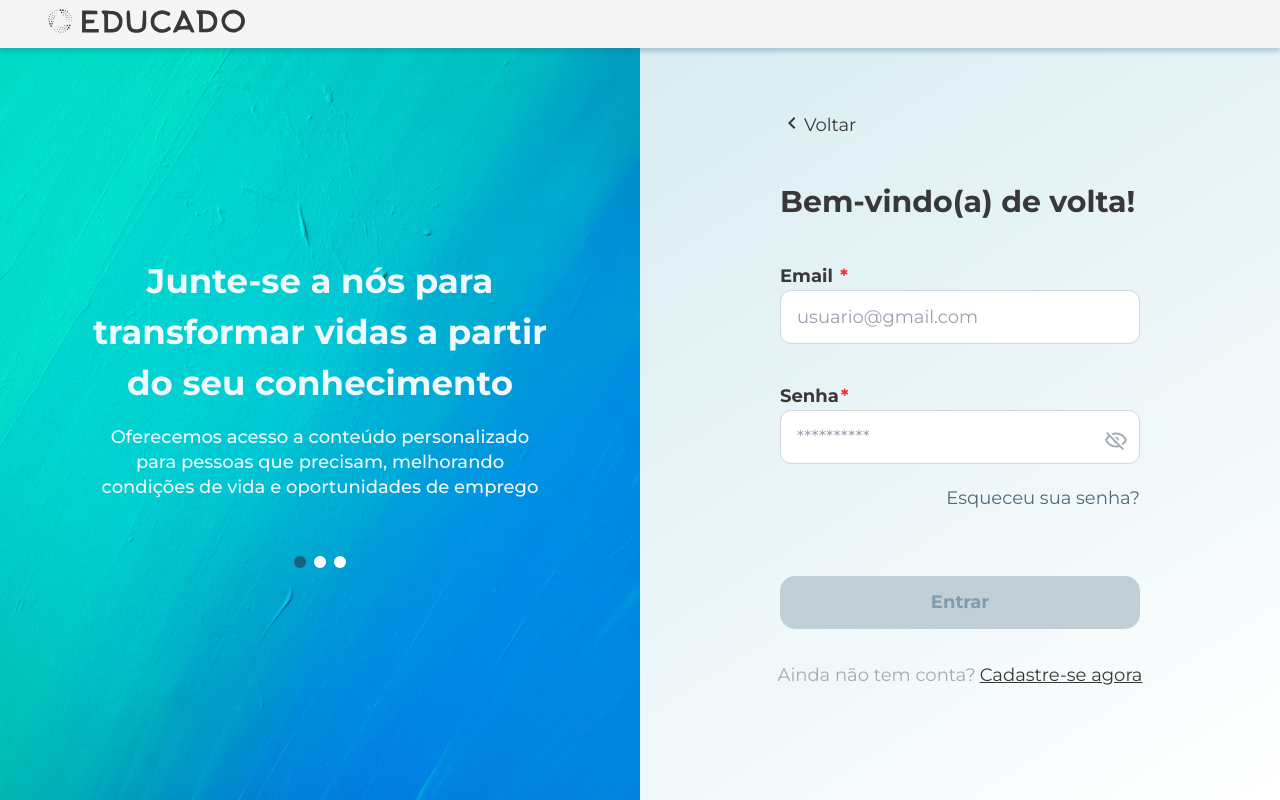
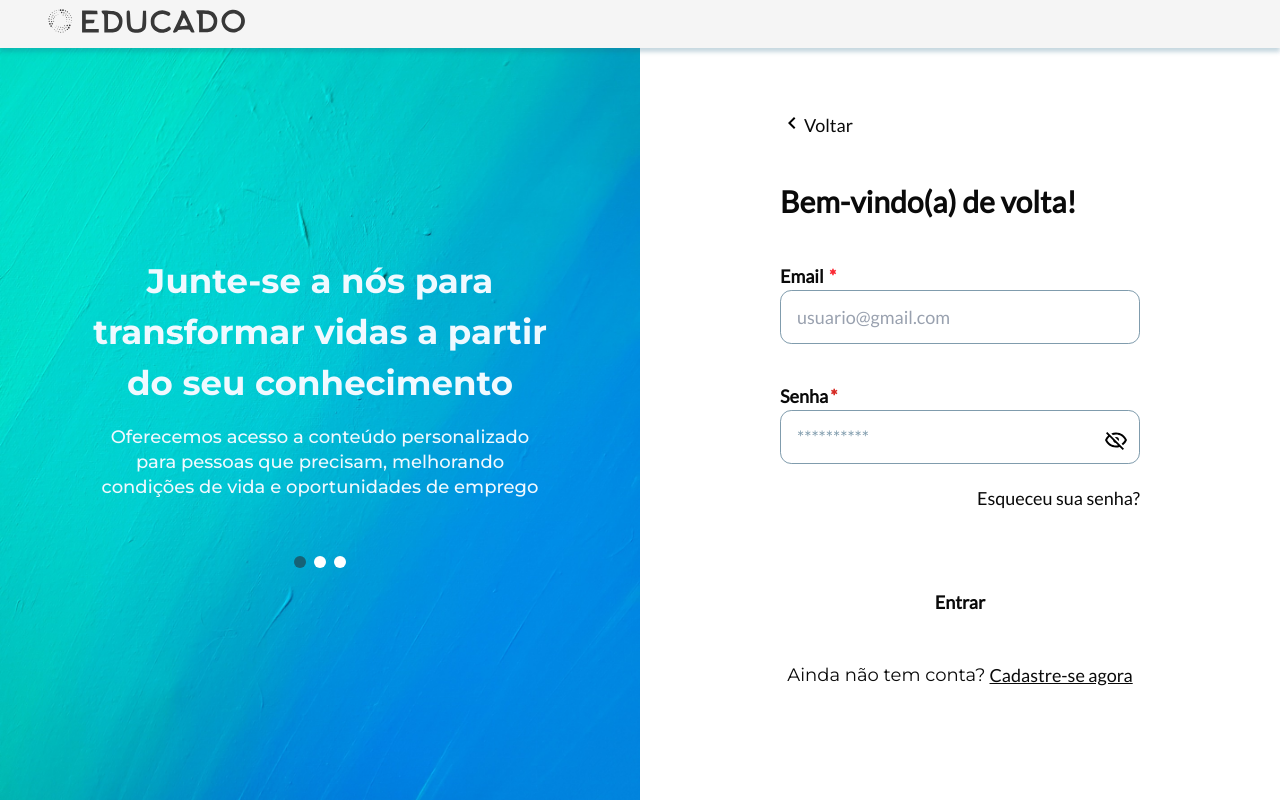
Before and after one commit to ErasmusEgalitarian/educado-backend, a React (Vite) app in the folder web/: page /login in a window 1280 px wide. Built offline with nearby package versions, Linux system fonts and the light colour scheme; no server answers.

Commit message:
Tailwind login update
Added tailwind colors and fonts to login but some of the colors are wrong  so that has to be fixed.

```diff
--- a/web/src/features/auth/components/Login.tsx
+++ b/web/src/features/auth/components/Login.tsx
@@ -156,7 +156,7 @@ const Login = () => {
 
   return (
 
-    <main className="flex bg-linear-to-br from-[#C9E5EC] 0% to-[#FFF] 100%">
+    <main className="flex bg-linear-to-br from-gradient-start 0% to-gradient-end 100%">
       {/* Mini navbar */}
       <MiniNavbar />
 
@@ -195,11 +195,11 @@ const Login = () => {
           <ToastContainer />
           <div className="relative py-8 px-25 w-full">
             <div className="">
-              <h1 className="mb-10 flex text-lg text-[#383838] font-normal font-['Montserrat'] underline px-10">
+              <h1 className="mb-10 flex text-lg text-primary-text-title font-normal font-montserrat underline px-10">
                 <Link to="/welcome">
-                  <Icon path={mdiChevronLeft} size={1} color="#383838" />
+                  <Icon path={mdiChevronLeft} size={1} color="primary-text-title" />
                 </Link>
-                <Link to="/welcome" className="text-lg text-[#383838] font-normal font-['Montserrat'] " >
+                <Link to="/welcome" className="text-lg text-primary-text-title font-normal font-montserrat " >
                   <button className="cursor-pointer">
                     {t("login.back-button")}
                   </button>
@@ -208,7 +208,7 @@ const Login = () => {
             </div>
 
             {/*Title*/}
-            <h1 className="text-[#383838] text-3xl font-bold font-['Montserrat'] leading-normal self-stretch mb-10 px-10">
+            <h1 className="text-primary-text-title text-3xl font-bold font-montserrat leading-normal self-stretch mb-10 px-10">
               {t("login.welcome-back")}{/*Welcome back to Educado!*/}
             </h1>
 
@@ -221,7 +221,7 @@ const Login = () => {
               <div>
                 <div className="relative px-10 pb-8">
                   <label
-                    className="after:content-['*'] after:ml-0.5 after:text-red-500 text-[#383838] text-[18px] text-sm font-bold font-['Montserrat'] mt-6"
+                    className="after:content-['*'] after:ml-0.5 after:text-red-500 text-primary-text-title text-[18px] text-sm font-bold font-montserrat mt-6"
                     htmlFor="email-field"
                   >
                     {t("login.email")} {/*Email*/}
@@ -230,7 +230,7 @@ const Login = () => {
                     onInput={areFieldsFilled}
                     type="email"
                     id="email-field"
-                    className={`flex w-full py-3 px-4  placeholder-gray-400 text-lg rounded-lg border focus:outline-hidden focus:ring-2 focus:border-transparent ${emailError ? 'bg-[#FFDECC] border-[#D62B25] focus:ring-[#D62B25]' : ' bg-white border-gray-300 focus:ring-sky-200'}`}
+                    className={`flex w-full py-3 px-4  placeholder-gray-400 text-lg rounded-lg border focus:outline-hidden focus:ring-2 focus:border-transparent ${emailError ? 'bg-error-surface-subtle border-error-surface-default focus:ring-error-surface-default' : ' bg-white border-greyscale-border-default focus:ring-sky-200'}`}
                     placeholder="usuario@gmail.com"
                     {...register("email", { required: true })}
                   />
@@ -242,7 +242,7 @@ const Login = () => {
               <div>
                 <div className="relative px-10">
                   <label
-                    className="after:content-['*'] after:ml-0.5 after:text-red-500 text-[#383838] text-[18px] text-sm font-bold font-['Montserrat'] mt-6"
+                    className="after:content-['*'] after:ml-0.5 after:text-error-surface-default text-primary-text-title text-[18px] text-sm font-bold font-montserrat mt-6"
                     htmlFor="password-field"
                   >
                     {t("login.password")}{/*Password*/}
@@ -251,7 +251,7 @@ const Login = () => {
                     onInput={areFieldsFilled}
                     type={passwordVisible ? "text" : "password"}
                     id="password-field"
-                    className={`flex w-full py-3 px-4  placeholder-gray-400 text-lg rounded-lg border focus:outline-hidden focus:ring-2 focus:border-transparent ${emailError ? 'bg-[#FFDECC] border-[#D62B25] focus:ring-[#D62B25]' : ' bg-white border-gray-300 focus:ring-sky-200'}`}
+                    className={`flex w-full py-3 px-4  placeholder-greyscale-border-default text-lg rounded-lg border focus:outline-hidden focus:ring-2 focus:border-transparent ${emailError ? 'bg-error-surface-subtle border-error-surface-default focus:ring-error-surface-default' : ' bg-white border-greyscale-border-default focus:ring-sky-200'}`}
                     placeholder="**********"
                     {...register("password", { required: true })}
                   />
@@ -266,17 +266,17 @@ const Login = () => {
                     <Icon
                       path={passwordVisible ? mdiEyeOutline : mdiEyeOffOutline}
                       size={1}
-                      color="#A1ACB2"
+                      color="primary-text-subtitle"
                     />
                   </button>
                 </div>
 
                 {emailError && (
                   <div
-                    className="mt-3 flex items-center text-[12px] font-normal font-['Montserrat']"
+                    className="mt-3 flex items-center text-[12px] font-normal font-montserrat"
                     role="alert"
                   >
-                    <p className="mt-1 ml-4 text-red-500 text-sm px-7 ">
+                    <p className="mt-1 ml-4 text-error-surface-default text-sm px-7 ">
                       {emailErrorMessage}
                     </p>
                   </div>
@@ -284,13 +284,13 @@ const Login = () => {
               </div>
               {/*Forgot password button*/}
               <div className=" flex flex-col items-end gap-3 px-10">
-                <span className="text-neutral-700 text-right text-lg font-normal font-['Montserrat']" />{" "}
+                <span className="text-neutral-700 text-right text-lg font-normal font-montserrat" />{" "}
                 <label
                   id="modalToggle"
                   onClick={() => {
                     setShowModal(true);
                   }}
-                  className="text-[#4E6979] text-lg font-normal font-['Montserrat'] cursor-pointer hover:text-blue-500"
+                  className="text--greyscale-text-subtle text-lg font-normal font-montserrat cursor-pointer hover:text-primary-surface-default"
                 >
                   {t("login.forgot-password")}{/*Forgot your password?*/}
                 </label>
@@ -298,7 +298,7 @@ const Login = () => {
               <span className="h-12" /> {/* spacing */}
               {/*Enter button*/}
               <div className="relative flex gap-4 px-10 flex-row items-center justify-center w-full ">
-                <div className="flex-auto  h-[3.3rem] w-full items-center justify-center rounded-[15px] text-lg font-bold font-['Montserrat'] bg-[#C1CFD7] inline-flex text-[#809CAD] transform transition duration-100 ease-in ">
+                <div className="flex-auto  h-[3.3rem] w-full items-center justify-center rounded-[15px] text-lg font-bold font-montserrat bg--greyscale-surface-disabled inline-flex text--greyscale-border-default transform transition duration-100 ease-in ">
                   <button
                     type="submit"
                     id="submit-login-button"
@@ -306,7 +306,7 @@ const Login = () => {
                     disabled={!submitLoading}
                   >
                     {submitLoading ? (
-                      <span className="spinner-border text-[#C1CFD7] animate-spin inline-block  border-2 border-t-transparent rounded-full mr-2 text-[20px]" />
+                      <span className="spinner-border text-success-surface-lighter animate-spin inline-block  border-2 border-t-transparent rounded-full mr-2 text-[20px]" />
                     ) : (
                       false
                     )}
@@ -317,12 +317,12 @@ const Login = () => {
               <span className="h-4" /> {/* spacing */}
               {/*Link to Signup page*/}
               <div className="flex justify-center space-x-1">
-                <span className="text-[#A1ACB2] text-lg font-normal font-['Montserrat']">
+                <span className="text-primary-text-subtitle text-lg font-normal font-['Montserrat']">
                   {t("login.no-account")} {/*Don't have an account yet?*/}
                 </span>
                 <Link
                   to="/signup"
-                  className="text-[#383838] text-lg font-normal font-['Montserrat'] underline hover:text-blue-500 gap-4"
+                  className="text-primary-text-title text-lg font-normal font-montserrat underline hover:text-primary-surface-default gap-4"
                 >
                   {t("login.register-now")}{/*Register now*/}
                 </Link>
--- a/web/src/index.css
+++ b/web/src/index.css
@@ -44,6 +44,7 @@
   --color-greyscale-surface-subtle: var(--greyscale-surface-subtle);
   --color-greyscale-surface-default: var(--greyscale-surface-default);
   --color-greyscale-surface-disabled: var(--greyscale-surface-disabled);
+  --color-greyscale-border-lighter: var(--greyscale-border-lighter);
   --color-greyscale-border-default: var(--greyscale-border-default);
   --color-greyscale-border-disabled: var(--greyscale-border-disabled);
   --color-greyscale-border-darker: var(--greyscale-border-darker);
@@ -119,9 +120,13 @@
   --sidebar-border: oklch(0.922 0 0);
   --sidebar-ring: oklch(0.708 0 0);
 
+  --gradient-start:#C9E5EC;
+  --gradient-end: #FFFFFF;
+
   --greyscale-surface-subtle: #fdfeff;
   --greyscale-surface-default: #ebf0f2;
   --greyscale-surface-disabled: #c1cfd7;
+  --greyscale-border-lighter: #C1CFD7;
   --greyscale-border-default: #809cad;
   --greyscale-border-disabled: #9fb4c1;
   --greyscale-border-darker: #3a4e5a;
@@ -141,6 +146,8 @@
   --primary-border-default: #35a1b1;
   --primary-border-darker: #246670;
   --primary-text-label: #246670;
+  --primary-text-title: #383838;
+  --primary-text-subtitle:#A1ACB2;
 
   --success-surface-subtle: #e6fac8;
   --success-surface-lighter: #c6f27e;
@@ -166,6 +173,7 @@
   * {
     @apply border-border outline-ring/50;
     @apply font-['Montserrat'];
+    @apply font-['Lato'];
   }
   body {
     @apply bg-background text-foreground;
```
